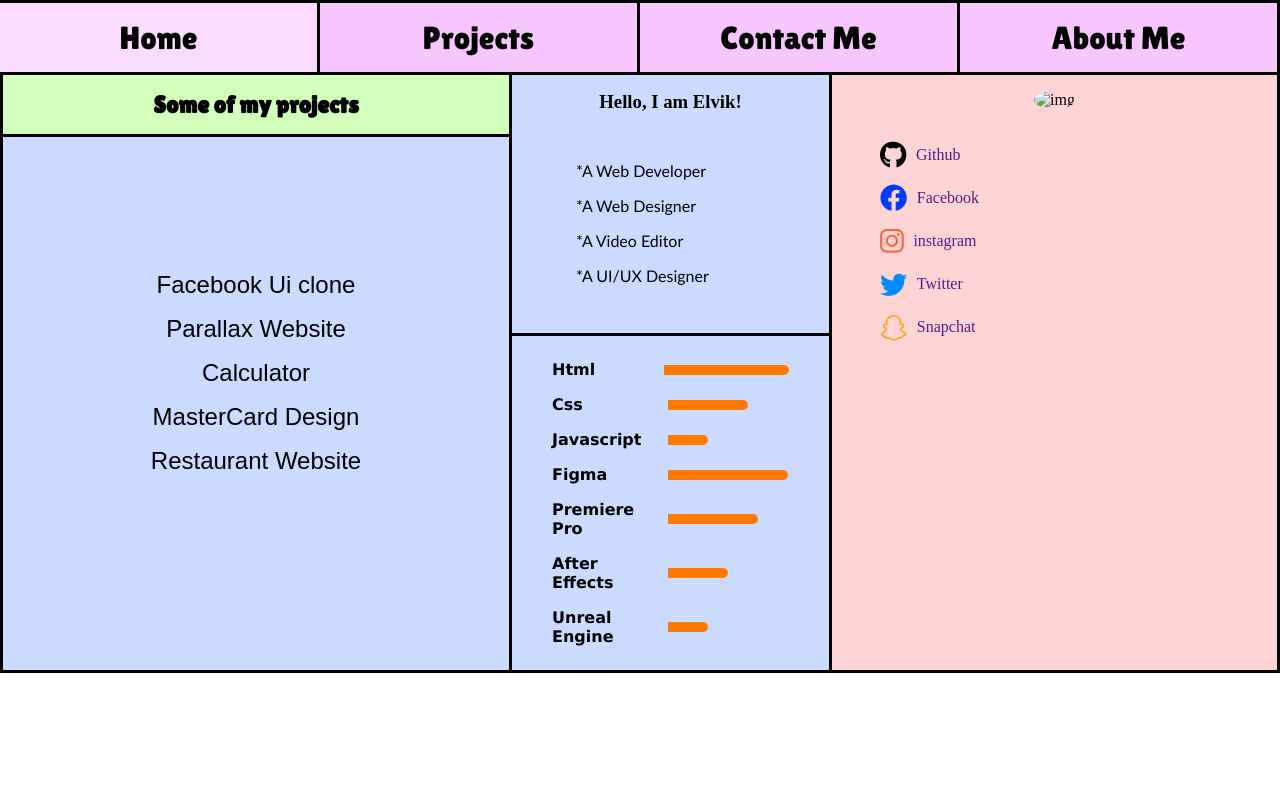
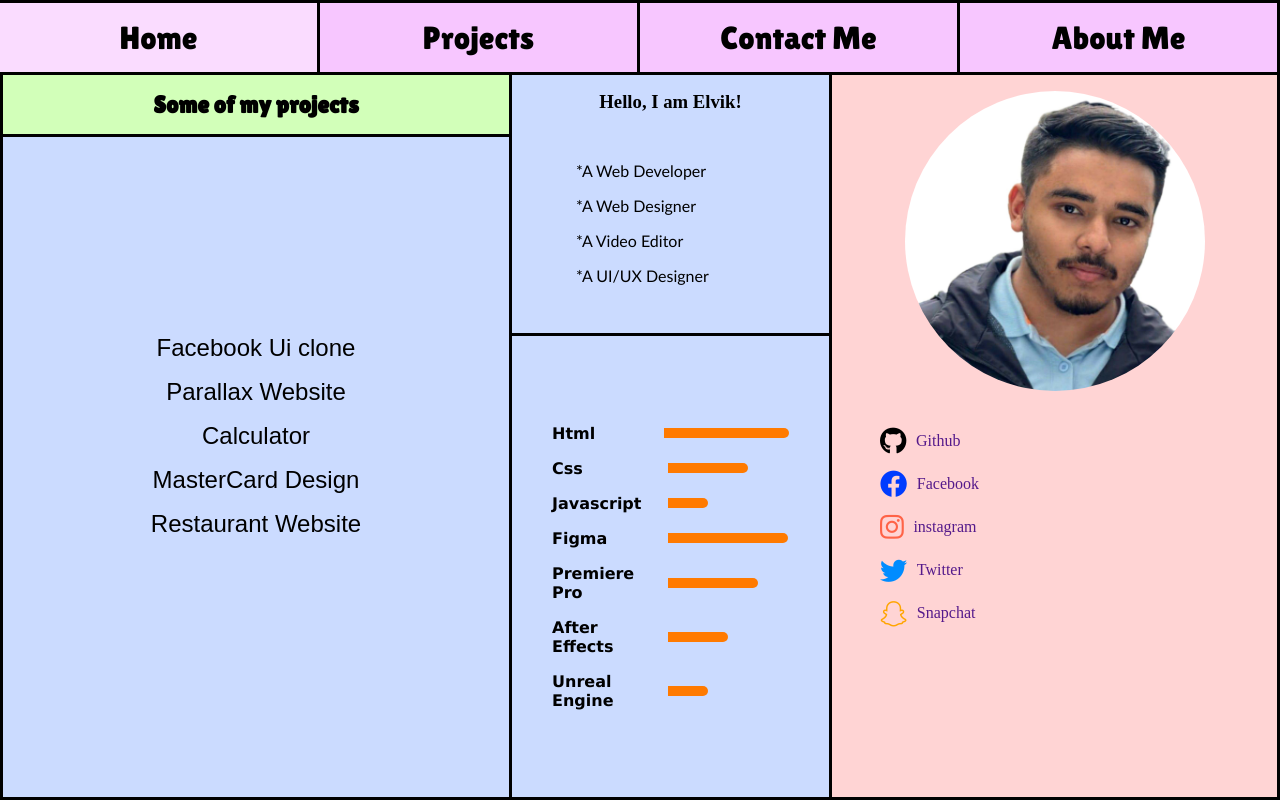
Before and after one commit to roshankcpkr/test, a plain HTML site: page index.html in a window 1280 px wide. Drawn offline with Linux system fonts and the light colour scheme.

Commit message:
Update index.html

```diff
--- a/index.html
+++ b/index.html
@@ -17,9 +17,15 @@
             list-style: none;
             text-decoration: none;
         }
-
+        .onePage
+        {
+            display: flex;
+            flex-direction: column;
+            height: 100vh;
+            width: 100%;
+        }
         body {
-            height: 100vh;
+            min-height: 100vh;
         }
 
         nav {
@@ -32,7 +38,6 @@
             border-left: none;
             float: left;
             padding: 1rem;
-            ;
             color: black;
             font-family: 'Lilita One', cursive;
             font-size: 2rem;
@@ -48,6 +53,14 @@
         main {
             display: flex;
             width: 100%;
+            /* height: calc(100vh - 20em); */
+        }
+        section
+        {
+            display: flex;
+            width: 100%;
+            height: 100%;
+            flex-grow : 1;
         }
 
 
@@ -372,12 +385,14 @@
 </head>
 
 <body>
+    <div class="onePage">
     <nav>
         <a href="#home">Home</a>
         <a href="#projects">Projects</a>
         <a href="#contact">Contact Me</a>
         <a href="#about">About Me</a>
     </nav>
+    <section>
     <main>
         <div class="left-section">
             <div class="heading">
@@ -434,7 +449,7 @@
         </div>
         <div class="right-section">
             <div class="profile-image">
-                <img src="ppp.jpg" alt="img" width="300px">
+                <img src="pp.jpg" alt="img" width="300px">
             </div>
             <div class="contacts">
                 <div>
@@ -470,6 +485,7 @@
             </div>
         </div>
     </main>
+</section>
 </body>
-
+</div>
 </html>
```
